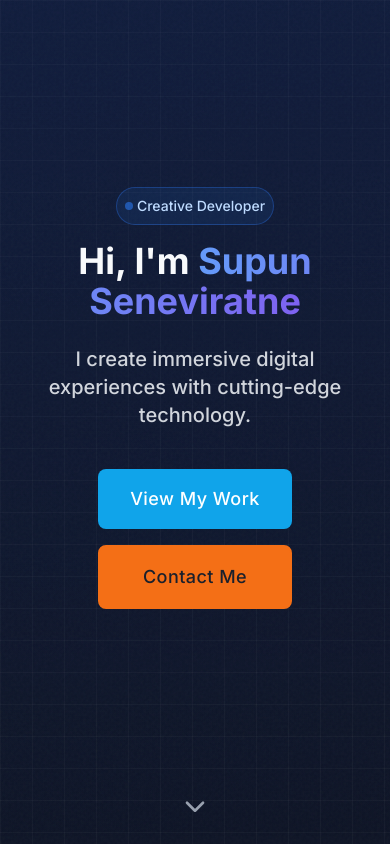
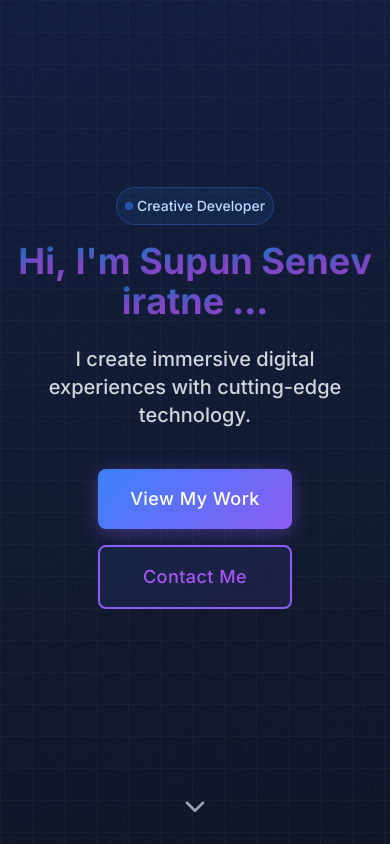
Before and after one commit to Zive2001/zive-portfolio-latest, a Next.js app: page / in a window 390 px wide. Shown: the top 844 px of the page. Built offline with nearby package versions, Linux system fonts and the light colour scheme.

Commit message:
Refactor Hero component with enhanced animations, updated button styles, and improved text effects for a modernized layout

```diff
--- a/src/components/sections/Hero.tsx
+++ b/src/components/sections/Hero.tsx
@@ -5,7 +5,6 @@ import { motion } from 'framer-motion';
 import { Button } from '../ui/Button';
 import { ChevronDown } from 'lucide-react';
 import gsap from 'gsap';
-
 
 export const Hero = () => {
   const heroRef = useRef(null);
@@ -20,12 +19,6 @@ export const Hero = () => {
       imageRef.current,
       { opacity: 0, x: -30 },
       { opacity: 1, x: 0, duration: 0.8 }
-    )
-    .fromTo(
-      titleRef.current,
-      { opacity: 0, y: 20 },
-      { opacity: 1, y: 0, duration: 0.8 },
-      '-=0.5'
     )
     .fromTo(
       descriptionRef.current,
@@ -45,39 +38,101 @@ export const Hero = () => {
     };
   }, []);
 
-  // Custom styles for buttons
+  // Light beam animation for each letter - matching layout theme
+  const letterAnimation = {
+    initial: {
+      background: 'linear-gradient(135deg, #312e81 0%, #3b82f6 25%, #8b5cf6 50%, #a855f7 75%, #c084fc 100%)',
+      backgroundClip: 'text',
+      WebkitBackgroundClip: 'text',
+      color: 'transparent',
+      filter: 'brightness(0.8)',
+      textShadow: 'none'
+    },
+    animate: (i) => ({
+      filter: ['brightness(0.8)', 'brightness(1.6)', 'brightness(0.8)'],
+      textShadow: [
+        'none',
+        '0 0 25px rgba(139, 92, 246, 0.9), 0 0 50px rgba(59, 130, 246, 0.5), 0 0 75px rgba(168, 85, 247, 0.3)',
+        'none'
+      ],
+      transition: {
+        delay: i * 0.08,
+        duration: 0.7,
+        repeat: Infinity,
+        repeatDelay: 8,
+        ease: 'easeInOut',
+      },
+    }),
+  };
+
+  const dotsAnimation = {
+    initial: {
+      opacity: 0,
+      y: 0,
+      background: 'linear-gradient(135deg, #312e81 0%, #8b5cf6 50%, #a855f7 100%)',
+      backgroundClip: 'text',
+      WebkitBackgroundClip: 'text',
+      color: 'transparent'
+    },
+    animate: {
+      opacity: 1,
+      y: [0, -8, 0],
+      filter: ['brightness(0.8)', 'brightness(1.4)', 'brightness(0.8)'],
+      transition: {
+        delay: 2.5,
+        duration: 2.5,
+        repeat: Infinity,
+        repeatDelay: 6,
+        ease: 'easeInOut',
+      },
+    },
+  };
+
+  // Custom styles for buttons matching layout theme
   const primaryButtonStyle = {
-    backgroundColor: '#10A4EA',
-    transition: 'background-color 0.3s ease',
+    background: 'linear-gradient(135deg, #3b82f6 0%, #8b5cf6 100%)',
+    transition: 'all 0.3s ease',
+    boxShadow: '0 4px 20px rgba(139, 92, 246, 0.4)',
+    border: 'none',
   };
 
   const secondaryButtonStyle = {
-    backgroundColor: '#F46F16',
-    color: '#1a202c',
-    borderColor: '#F46F16',
-    transition: 'background-color 0.3s ease',
+    background: 'linear-gradient(135deg, rgba(59, 130, 246, 0.1) 0%, rgba(139, 92, 246, 0.1) 100%)',
+    color: '#a855f7',
+    borderColor: '#8b5cf6',
+    borderWidth: '2px',
+    transition: 'all 0.3s ease',
+    backdropFilter: 'blur(10px)',
   };
 
-  // Hover event handlers
+  // Hover event handlers matching layout theme
   const handlePrimaryMouseEnter = (e) => {
-    e.currentTarget.style.backgroundColor = '#EEBE49';
-    e.currentTarget.style.color = '#1a202c';
+    e.currentTarget.style.background = 'linear-gradient(135deg, #1d4ed8 0%, #7c3aed 100%)';
+    e.currentTarget.style.transform = 'translateY(-3px)';
+    e.currentTarget.style.boxShadow = '0 8px 30px rgba(139, 92, 246, 0.6)';
   };
 
   const handlePrimaryMouseLeave = (e) => {
-    e.currentTarget.style.backgroundColor = '#10A4EA';
-    e.currentTarget.style.color = 'white';
+    e.currentTarget.style.background = 'linear-gradient(135deg, #3b82f6 0%, #8b5cf6 100%)';
+    e.currentTarget.style.transform = 'translateY(0px)';
+    e.currentTarget.style.boxShadow = '0 4px 20px rgba(139, 92, 246, 0.4)';
   };
 
   const handleSecondaryMouseEnter = (e) => {
-    e.currentTarget.style.backgroundColor = '#10A4EA';
+    e.currentTarget.style.background = 'linear-gradient(135deg, #8b5cf6 0%, #a855f7 100%)';
     e.currentTarget.style.color = 'white';
+    e.currentTarget.style.transform = 'translateY(-3px)';
+    e.currentTarget.style.boxShadow = '0 8px 30px rgba(168, 85, 247, 0.4)';
   };
 
   const handleSecondaryMouseLeave = (e) => {
-    e.currentTarget.style.backgroundColor = '#EEBE49';
-    e.currentTarget.style.color = '#1a202c';
+    e.currentTarget.style.background = 'linear-gradient(135deg, rgba(59, 130, 246, 0.1) 0%, rgba(139, 92, 246, 0.1) 100%)';
+    e.currentTarget.style.color = '#a855f7';
+    e.currentTarget.style.transform = 'translateY(0px)';
+    e.currentTarget.style.boxShadow = 'none';
   };
+
+  const nameText = "Hi, I'm Supun Seneviratne";
 
   return (
     <section ref={heroRef} className="relative h-screen w-full flex flex-col items-center justify-center overflow-hidden">
@@ -93,7 +148,7 @@ export const Hero = () => {
       >
         {/* Decorative elements */}
         <div className="absolute -top-6 -left-6 w-28 h-28 bg-blue-500/10 rounded-lg transform rotate-6"></div>
-                <div className="absolute -bottom-6 -right-6 w-28 h-28 bg-purple-500/10 rounded-lg transform -rotate-6"></div>
+        <div className="absolute -bottom-6 -right-6 w-28 h-28 bg-purple-500/10 rounded-lg transform -rotate-6"></div>
         <img
           src="/images/ch1.svg"
           alt="Developer Profile"
@@ -113,12 +168,71 @@ export const Hero = () => {
           <span className="text-sm font-medium text-blue-200">Creative Developer</span>
         </motion.div>
 
-        <h1
+        <motion.h1
           ref={titleRef}
-          className="text-4xl md:text-7xl lg:text-5xl font-bold mb-6"
+          className="text-4xl md:text-7xl lg:text-5xl font-bold mb-6 flex flex-wrap items-center justify-center"
+          initial={{ y: -20, opacity: 0 }}
+          animate={{ y: 0, opacity: 1 }}
+          transition={{ duration: 1, delay: 0.8 }}
+          style={{
+            background: 'linear-gradient(135deg, #312e81 0%, #3b82f6 25%, #8b5cf6 50%, #a855f7 75%, #c084fc 100%)',
+            backgroundClip: 'text',
+            WebkitBackgroundClip: 'text',
+          }}
         >
-          Hi, I'm <span className="gradient-text">Supun Seneviratne</span>
-        </h1>
+          {nameText.split("").map((char, index) => (
+            <motion.span
+              key={index}
+              custom={index}
+              initial="initial"
+              animate="animate"
+              variants={letterAnimation}
+              className="inline-block"
+              style={{
+                background: 'linear-gradient(135deg, #312e81 0%, #3b82f6 25%, #8b5cf6 50%, #a855f7 75%, #c084fc 100%)',
+                backgroundClip: 'text',
+                WebkitBackgroundClip: 'text',
+                color: 'transparent',
+              }}
+            >
+              {char === " " ? "\u00A0" : char}
+            </motion.span>
+          ))}
+          <motion.span
+            className="ml-2 flex"
+            initial="initial"
+            animate="animate"
+            variants={dotsAnimation}
+          >
+            <span
+              className="inline-block"
+              style={{
+                background: 'linear-gradient(135deg, #312e81 0%, #8b5cf6 50%, #a855f7 100%)',
+                backgroundClip: 'text',
+                WebkitBackgroundClip: 'text',
+                color: 'transparent',
+              }}
+            >.</span>
+            <span
+              className="inline-block"
+              style={{
+                background: 'linear-gradient(135deg, #312e81 0%, #8b5cf6 50%, #a855f7 100%)',
+                backgroundClip: 'text',
+                WebkitBackgroundClip: 'text',
+                color: 'transparent',
+              }}
+            >.</span>
+            <span
+              className="inline-block"
+              style={{
+                background: 'linear-gradient(135deg, #312e81 0%, #8b5cf6 50%, #a855f7 100%)',
+                backgroundClip: 'text',
+                WebkitBackgroundClip: 'text',
+                color: 'transparent',
+              }}
+            >.</span>
+          </motion.span>
+        </motion.h1>
 
         <p
           ref={descriptionRef}
```
